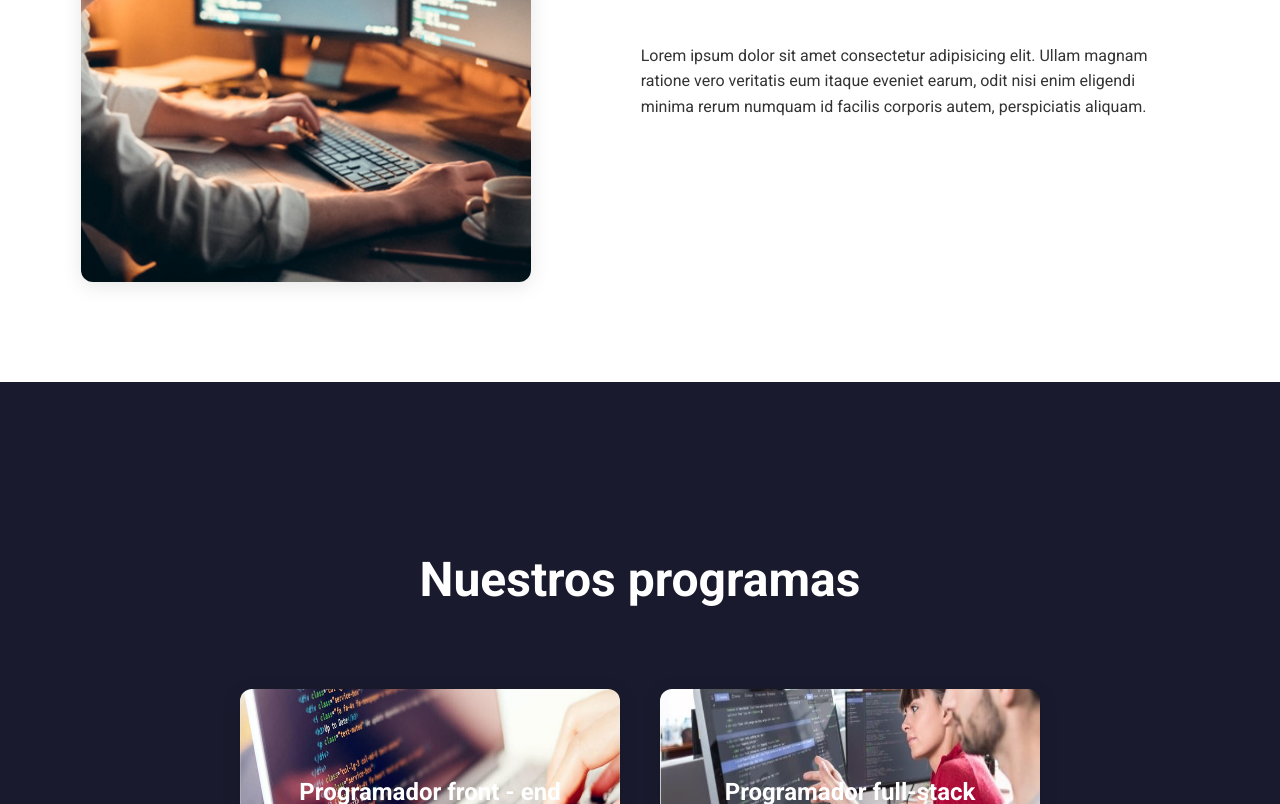
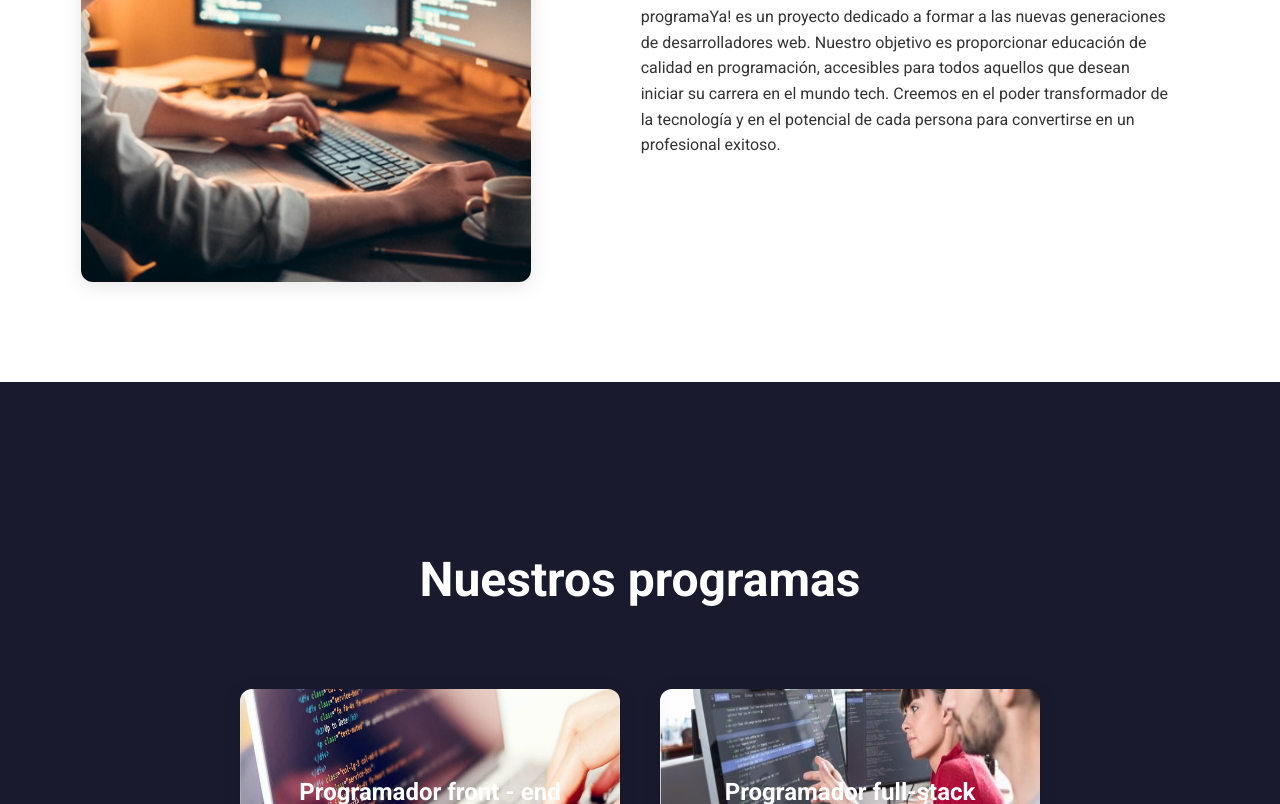
Before and after one commit to rlunasanchez/programaYa, a plain HTML site: page index.html in a window 1280 px wide. Shown: the part 1116-1920 px from the top of the page. Drawn offline with Linux system fonts and the light colour scheme.

Commit message:
Agregar descripción del proyecto en sección quiénes somos

```diff
--- a/index.html
+++ b/index.html
@@ -36,10 +36,10 @@
         <div class="texto">
           <h2>Somos <strong class="color-acento">programaYa!</strong></h2>
           <p>
-            Lorem ipsum dolor sit amet consectetur adipisicing elit. Ullam
-            magnam ratione vero veritatis eum itaque eveniet earum, odit nisi
-            enim eligendi minima rerum numquam id facilis corporis autem,
-            perspiciatis aliquam.
+            programaYa! es un proyecto dedicado a formar a las nuevas generaciones de desarrolladores web.
+            Nuestro objetivo es proporcionar educación de calidad en programación, accesibles para todos aquellos
+            que desean iniciar su carrera en el mundo tech. Creemos en el poder transformador de la tecnología
+            y en el potencial de cada persona para convertirse en un profesional exitoso.
           </p>
         </div>
       </div>
```
